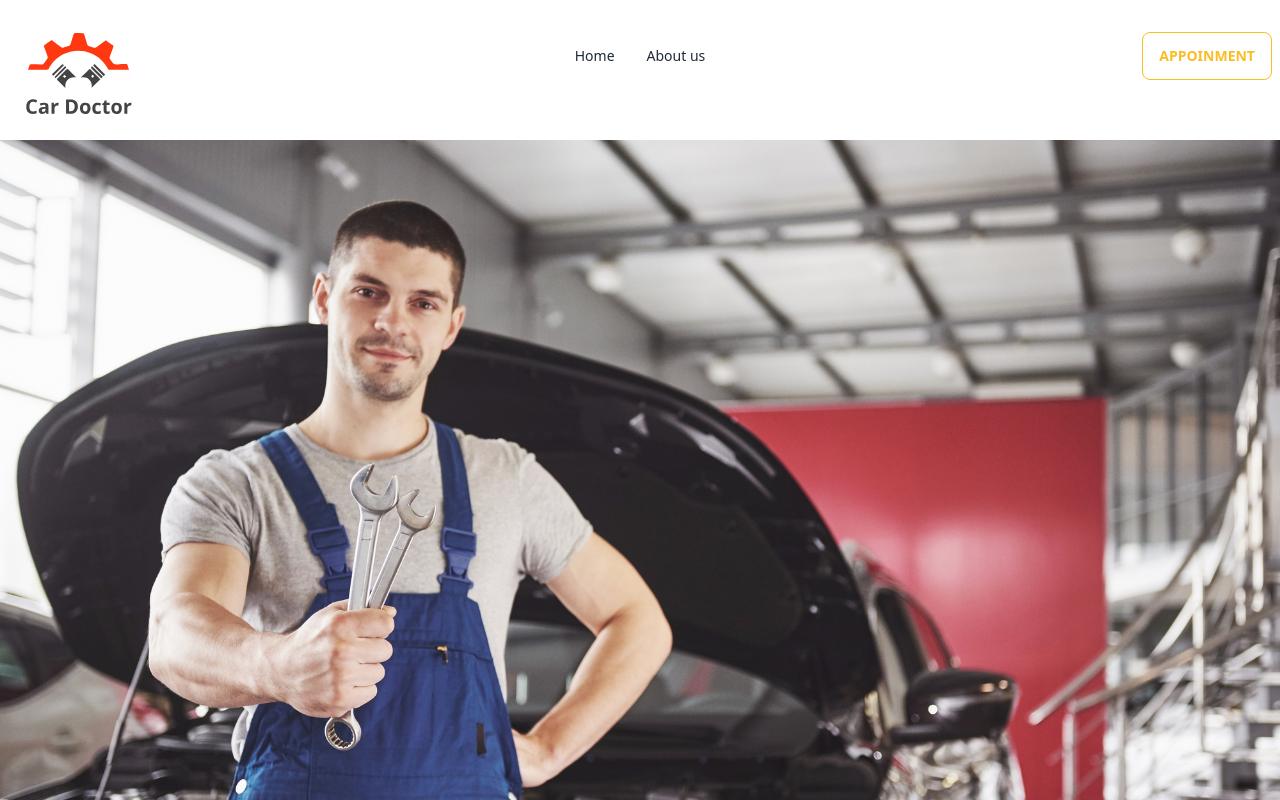
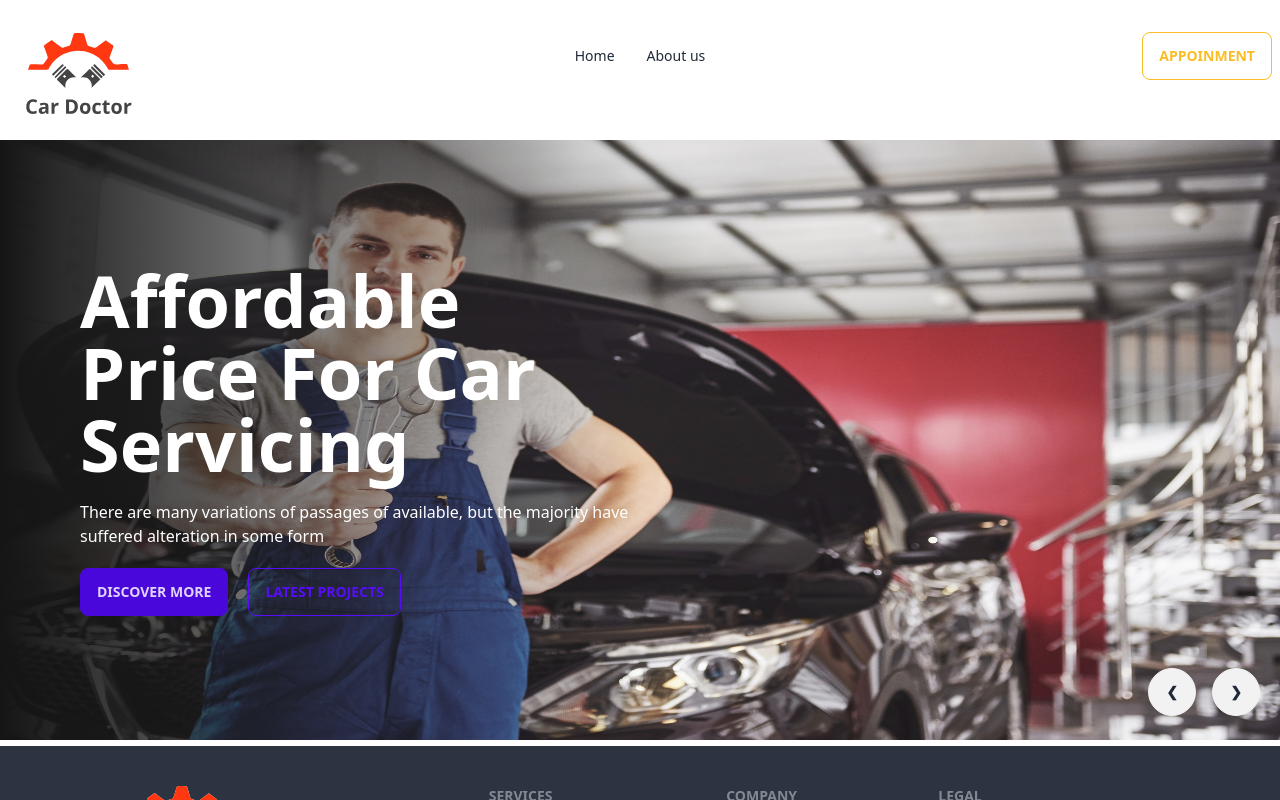
Before and after one commit to SaidulIslam16/Car-Doctor-Client, a React (Vite) app: page / in a window 1280 px wide. Shown: the top 800 px of the page. Built offline with nearby package versions, Linux system fonts and the light colour scheme.

Commit message:
carousel added

```diff
--- a/src/pages/Home/Banner/Banner.jsx
+++ b/src/pages/Home/Banner/Banner.jsx
@@ -4,9 +4,19 @@ import img3 from "../../../assets/images/banner/3.jpg"
 import img4 from "../../../assets/images/banner/4.jpg"
 const Banner = () => {
     return (
-        <div className="carousel w-full">
+        <div className="carousel w-full h-[600px]">
             <div id="slide1" className="carousel-item relative w-full">
                 <img src={img1} className="w-full" />
+                <div className="absolute text-white flex items-center w-1/2 gap-4 top-0  left-0 bg-gradient-to-r from-[#151515] to-[rgba(21, 21, 21, 0.00)] h-full ">
+                    <div className="pl-20 space-y-5">
+                        <h2 className="text-7xl font-bold">Affordable Price For Car Servicing</h2>
+                        <p>There are many variations of passages of  available, but the majority have suffered alteration in some form</p>
+                        <div>
+                            <button className="btn btn-active btn-primary mr-5">Discover More</button>
+                            <button className="btn btn-outline btn-primary">Latest Projects</button>
+                        </div>
+                    </div>
+                </div>
                 <div className="absolute flex justify-end gap-4 transform -translate-y-1/2 left-5 right-5 bottom-0">
                     <a href="#slide4" className="btn btn-circle">❮</a>
                     <a href="#slide2" className="btn btn-circle">❯</a>
```
